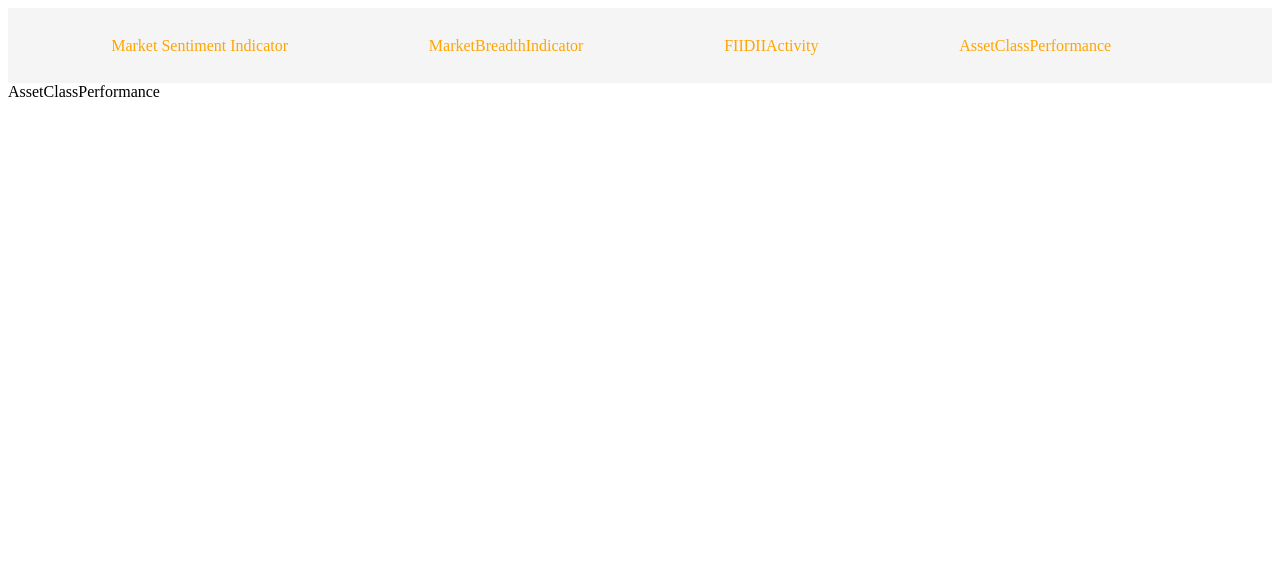
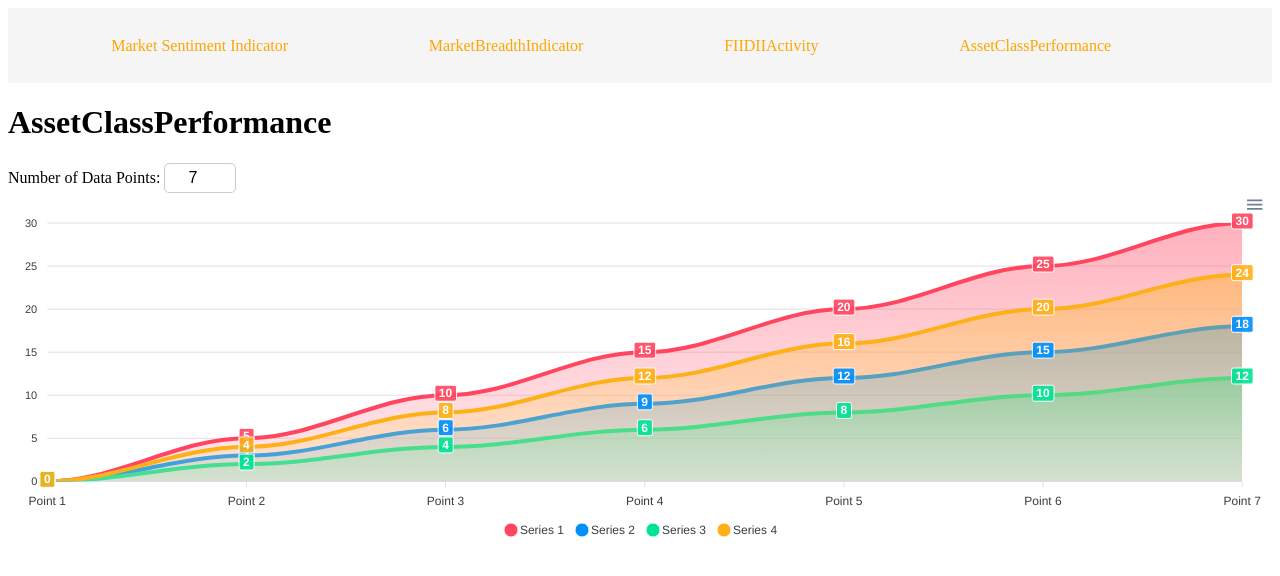
Before and after one commit to darshan-vgithub/Market_Sentiment_Indicator, a React (Create React App) app: page /AssetClassPerformance in a window 1280 px wide. Shown: the top 576 px of the page. Built offline with nearby package versions, Linux system fonts and the light colour scheme.

Commit message:
Added the react-apex charts for AssetCalssPerformance component

```diff
--- a/src/components/AssetClassPerformance.jsx
+++ b/src/components/AssetClassPerformance.jsx
@@ -1,7 +1,33 @@
-import React from 'react'
+import React, { useState } from 'react'
+import AssetClassperformanceChart from './AssetClassperformanceChart';
 
 const AssetClassPerformance = () => {
-  return <div>AssetClassPerformance</div>;
+   const [number, setNumber] = useState(7); // Default number of points
+
+   const handleInputChange = (event) => {
+     const value = parseInt(event.target.value, 10);
+     if (!isNaN(value) && value > 0) {
+       setNumber(value);
+     }
+   };
+  return (
+    <div>
+      <h1>AssetClassPerformance</h1>
+      <div>
+        <label htmlFor="dataPoints">Number of Data Points: </label>
+        <input
+          id="dataPoints"
+          type="number"
+          value={number}
+          onChange={handleInputChange}
+          min="1"
+        />
+      </div>
+      <div>
+        <AssetClassperformanceChart number={number} />
+      </div>
+    </div>
+  );
 }
 
 export default AssetClassPerformance
--- /dev/null
+++ b/src/components/AssetClassperformanceChart.jsx
@@ -0,0 +1,51 @@
+import React from "react";
+import Chart from "react-apexcharts";
+const AssetClassperformanceChart = ({ number }) => {
+  const generateSeriesData = (baseValue, multiplier) => {
+    // Generate a series of data up to the given number with a multiplier
+    return Array.from({ length: number }, (_, i) => baseValue + i * multiplier);
+  };
+  const options = {
+    chart: {
+      type: "area",
+      height: 350,
+      zoom: {
+        enabled: false,
+      },
+    },
+    colors: ["#FF4560", "#008FFB", "#00E396", "#FEB019"],
+    series: [
+      {
+        name: "Series 1",
+        data: generateSeriesData(0, 5), // Different data for Series 1
+      },
+      {
+        name: "Series 2",
+        data: generateSeriesData(0, 3), // Different data for Series 2
+      },
+      {
+        name: "Series 3",
+        data: generateSeriesData(0, 2), // Different data for Series 3
+      },
+      {
+        name: "Series 4",
+        data: generateSeriesData(0, 4), // Different data for Series 4
+      },
+    ],
+    xaxis: {
+      categories: Array.from({ length: number }, (_, i) => `Point ${i + 1}`),
+    },
+  };
+  return (
+    <div>
+      <Chart
+        options={options}
+        series={options.series}
+        type="area"
+        height={350}
+      />
+    </div>
+  );
+};
+
+export default AssetClassperformanceChart;
```
